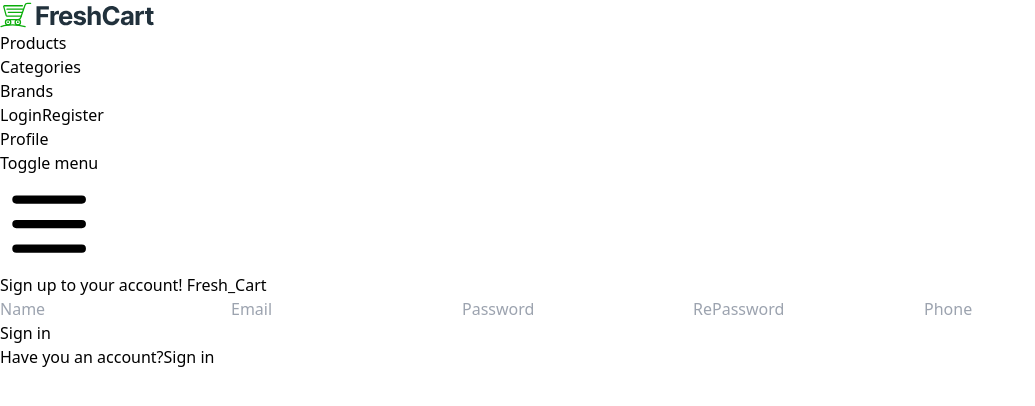
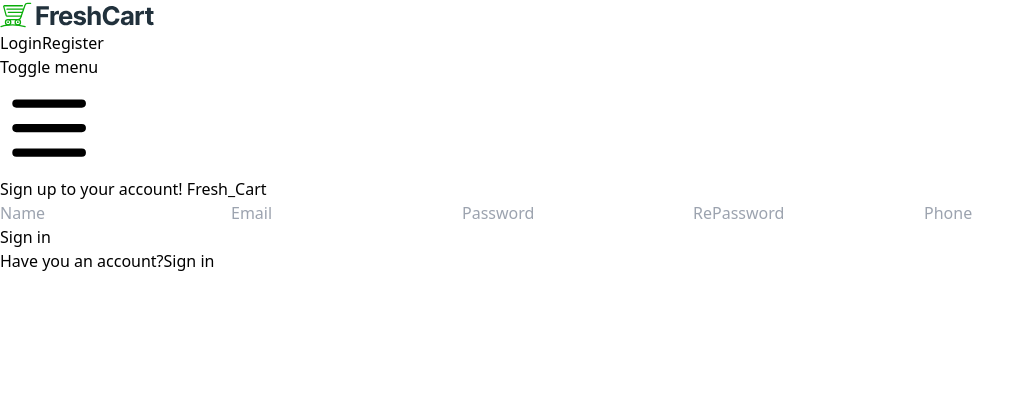
Before and after one commit to moelsayed089/FreshCartApp, a React (Vite) app: page /register in a window 1280 px wide. Shown: the top 406 px of the page, without its empty margins (0-1035 px from the left). Built offline with nearby package versions, Linux system fonts and the light colour scheme.

Commit message:
handel context API for token

```diff
--- a/src/App.jsx
+++ b/src/App.jsx
@@ -1,12 +1,16 @@
 import { RouterProvider } from "react-router-dom"
 import toast, { Toaster } from 'react-hot-toast';
 import router from "./router"
+import {AuthProvider} from './context/auth'
+
 
 function App() {
   return (
     <>
-      <RouterProvider router={router} />
-      <Toaster />
+      <AuthProvider >
+        <RouterProvider router={router} />
+        <Toaster />
+      </AuthProvider>
     </>
   )
 }
--- a/src/components/ui/Navbar.jsx
+++ b/src/components/ui/Navbar.jsx
@@ -1,33 +1,55 @@
-import { Link } from "react-router-dom"
+import { Link, useNavigate } from "react-router-dom"
 import Logo from '../../images/freshcart-logo.svg'
+import { useContext } from "react"
+import { authContext } from "../../context/auth"
 
 export const Navbar = () => {
+    const {token,setToken} = useContext(authContext)
+
+    const Navaigate =useNavigate()
+    const HandleLogout =()=>{
+        localStorage.removeItem('token')
+        setToken(null)
+        Navaigate('/')
+    }
     return <>
         <header className="bg-white">
-            <div className="mx-auto flex h-16 max-w-screen-xl items-center gap-8 px-4 sm:px-6 lg:px-8">
+            <div className="mx-auto flex h-16 max-w-screen-xl items-center gap-8  px-4 sm:px-6 lg:px-8">
                 <img src={Logo} alt="image_header"/>
 
-                <div className="flex flex-1 items-center justify-end md:justify-between">
+                <div className="flex flex-1 items-center justify-end gap-2 ">
+                    {token ? <div>
                         <nav aria-label="Global" className="hidden md:block">
                             <ul className="flex items-center gap-6 text-sm">
                                 <li>
                                     <Link className="text-gray-500 font-semibold transition hover:text-green-500" to={'product'}> Products </Link>
                                 </li>
-
                                 <li>
                                     <Link className="text-gray-500 font-semibold transition hover:text-green-500" to={'categories'}> Categories </Link>
                                 </li>
-
                                 <li>
                                     <Link className="text-gray-500 font-semibold transition hover:text-green-500" to={'brands'}> Brands </Link>
                                 </li>
 
-
+                                <li>
+                                    <Link className="text-gray-500 transition font-semibold  hover:text-green-500" to={'profile'}> Profile </Link>
+                                </li>
                             </ul>
                         </nav>
+                    </div> : ""}
 
-                    <div className="flex items-center gap-4">
+                    <div className="flex items-center  gap-4">
                         <div className="sm:flex sm:gap-4">
+
+                            {token ? <>
+
+                                <ul className=" hidden md:flex  md:items-center md:gap-6 md:text-sm">
+                                    <li>
+                                        <button onClick={HandleLogout} className="rounded-md bg-red-600 px-5 py-2.5 text-sm font-medium text-white transition hover:bg-red-700" to={'profile'}> Logout </button>
+                                    </li>
+                                </ul>
+                            </> : <>
+
                                         <Link
                                             className="block rounded-md bg-green-600 px-5 py-2.5 text-sm font-medium text-white transition hover:bg-green-700"
                                             to={'login'}
@@ -36,20 +58,14 @@ export const Navbar = () => {
                                         </Link>
 
                                         <Link
-                                className="hidden rounded-md bg-gray-100 px-5 py-2.5 text-sm font-medium text-teal-600 transition hover:text-teal-600/75 sm:block"
+                                            className="hidden rounded-md bg-gray-100 px-5 py-2.5 text-sm font-medium text-green-600 transition hover:text-green-600/75 sm:block"
                                             to={'register'}
                                         >
                                             Register
                                         </Link>
+                            </>}
 
-                            <ul className=" hidden md:flex  md:items-center md:gap-6 md:text-sm">
-                                <li>
-                                    <Link className="text-gray-500 transition font-semibold  hover:text-green-500" to={'profile'}> Profile </Link>
-                                </li>
-                            </ul>
                         </div>
-
-
 
                         <button
                             className="block rounded bg-gray-100 p-2.5 text-gray-600 transition hover:text-gray-600/75 md:hidden"
--- /dev/null
+++ b/src/context/auth.jsx
@@ -0,0 +1,17 @@
+import { createContext, useEffect, useState } from "react";
+
+export const authContext = createContext()
+
+export function AuthProvider ({ children }){
+  const [token ,setToken]=useState(null)
+
+  useEffect(()=>{
+    if(localStorage.getItem('token') !== null){
+      setToken(localStorage.getItem('token'))
+    }
+  },[])
+
+  return<authContext.Provider value={{token,setToken}}>
+  {children}
+  </authContext.Provider>
+}
--- a/src/pages/Login.jsx
+++ b/src/pages/Login.jsx
@@ -3,9 +3,10 @@ import instance from "../config/axios.config"
 import { ValditionLoginUser } from "../validation"
 import Input from "../components/ui/Input"
 import { Link, useNavigate } from "react-router-dom"
-import { useState } from "react"
+import { useContext, useState } from "react"
 import { Loading } from "../components/ui/Loading"
 import toast from "react-hot-toast"
+import { authContext } from "../context/auth"
 
 export const Login = () => {
   const UserInfornation = {
@@ -13,6 +14,7 @@ export const Login = () => {
     password: "",
   }
 
+  const { setToken } = useContext(authContext)
   const [isLoading, setIsLoading] = useState(false)
   const navigate = useNavigate()
 
@@ -32,10 +34,13 @@ export const Login = () => {
           position: "bottom-right"
         })
       }
+
       localStorage.setItem('token',data.token)
+      setToken(data.token)
+
       setTimeout(() => {
         navigate('/product')
-      },1500)
+      },1000)
     } catch (error) {
       toast.error(error.response.data.message, {
         position: "bottom-right"
--- a/src/pages/Register.jsx
+++ b/src/pages/Register.jsx
@@ -37,7 +37,7 @@ export const Register = () => {
       }
       setTimeout(() => {
         navigate('/login')
-      },1500)
+      },1000)
     } catch (error) {
       toast.error(error.response.data.message , {
         position: "bottom-right"
```
Lines whose indentation alone changed are shown as unchanged.
